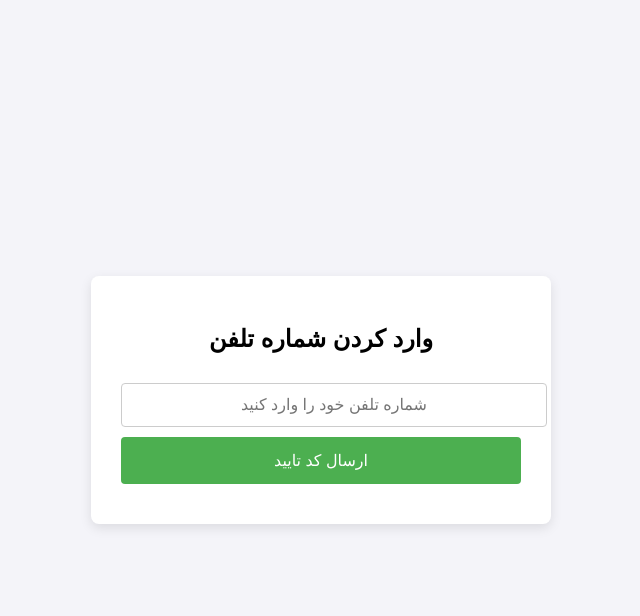
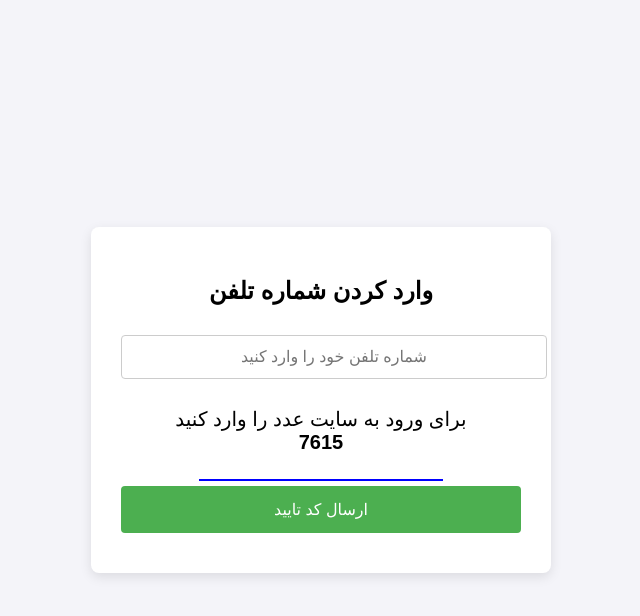
Before and after one commit to amirhoseniliw/shop, a PHP site: the page made by application/view/app/auth/otp-sms.php in a window 1280 px wide. Shown: the top 616 px of the page, without its empty margins (319-959 px from the left). Run offline with PHP 8.4, Linux system fonts and the light colour scheme; the template is opened without the code that fills it, so the values that code supplies are empty; some libraries are stand-ins or nearby versions.

Commit message:
fix som bog

```diff
--- a/application/view/app/auth/otp-sms.php
+++ b/application/view/app/auth/otp-sms.php
@@ -1,6 +1,10 @@
-<?php $mass = $this->flash('not_find_user'); ?>
+<?php $mass = $this->flash('not_find_user');
+$captcha_number = rand(1000, 9999); // تولید یک عدد تصادفی بین 1000 و 9999
+$_SESSION['captcha'] = $captcha_number; // ذخیره عدد در SESSION
+?>
 <!DOCTYPE html>
 <html lang="fa">
+
 <head>
     <meta charset="UTF-8">
     <link rel="icon" href="<?php echo $this->asset('/img_site/icon/icon.png') ?>">
@@ -17,6 +21,7 @@
         align-items: center;
         height: 100vh;
     }
+
     .container {
         background-color: #fff;
         padding: 30px;
@@ -26,7 +31,12 @@
         max-width: 400px;
         text-align: center;
     }
-    h2 { margin-bottom: 20px; font-size: 24px; }
+
+    h2 {
+        margin-bottom: 20px;
+        font-size: 24px;
+    }
+
     .input-field {
         width: 100%;
         padding: 12px;
@@ -36,6 +46,7 @@
         font-size: 16px;
         text-align: center;
     }
+
     .btn {
         width: 100%;
         padding: 14px;
@@ -46,11 +57,16 @@
         font-size: 16px;
         cursor: pointer;
     }
-    .btn:hover { background-color: #45a049; }
+
+    .btn:hover {
+        background-color: #45a049;
+    }
+
     .btn:disabled {
         background-color: gray;
         cursor: not-allowed;
     }
+
     .btn_back {
         margin-top: 10px;
         width: 40%;
@@ -62,21 +78,50 @@
         font-size: 16px;
         cursor: pointer;
     }
-    .btn_back:hover { background-color: rgb(137, 127, 220); }
+
+    .btn_back:hover {
+        background-color: rgb(137, 127, 220);
+    }
+
     .span {
         color: red;
         font-size: 15px;
         float: right;
         margin-bottom: 10px;
     }
+
     #timer {
         margin-top: 10px;
         font-size: 16px;
         color: red;
     }
-    #verification-section { display: none; }
+
+    #verification-section {
+        display: none;
+    }
+    .code_captcha {
+    font-size: 20px;
+    font-weight: bold;
+    text-align: center;
+}
+
+.input_code_captcha {
+    width: 60%;
+    height: 10%;
+    border: none;
+    border-bottom: 2px solid blue;
+    outline: none;
+    text-align: center;
+    font-weight: bold;
+    font-size: 20px;
+    display: block;
+    margin: auto;
+    margin-bottom: 5PX;
+}
+
     </style>
 </head>
+
 <body>
 
     <div class="container">
@@ -84,25 +129,25 @@
         <div id="phone-section">
             <h2>وارد کردن شماره تلفن</h2>
             <form id="phone-form" method="post" action="<?php echo $this->url('/auth/send_mss'); ?>">
-      <input type="tel" class="input-field" id="phone" name="phone" placeholder="شماره تلفن خود را وارد کنید" required pattern="^[0-9]{11}$" maxlength="11">
+                <input type="tel" class="input-field" id="phone" name="phone" placeholder="شماره تلفن خود را وارد کنید"
+                    required pattern="^[0-9]{11}$" maxlength="11">
                 <input type="hidden" name="g-recaptcha-response" id="g-recaptcha-response">
                 <?php if($mass != ''){ ?> <span class="span"><?= $mass ?></span><?php } ?>
+                <br>
+                <br>
+                <!-- captcha_number -->
+                <label style="font-size: 20px;" for="captcha">برای ورود به سایت عدد را وارد کنید
+                </label>
+                <div class="code_captcha"><?=$captcha_number?></div>
+
+                <input type="text" id="captcha" name="captcha" class="input_code_captcha" required>
                 <button type="submit" id="send-btn" class="btn">ارسال کد تایید</button>
                 <div id="timer"></div>
             </form>
         </div>
 
         <!-- فرم تایید کد -->
-  <div id="verification-section">
-    <h2>وارد کردن کد تایید</h2>
-    <form id="verification-form" method="post" action="<?php echo $this->url('/auth/password/') ?>">
-      <input type="hidden" name="phone_hidden" id="phone_hidden">
-      <input type="text" id="verification-code" class="input-field" name="code" placeholder="کد تایید را وارد کنید" required>
-      <button type="submit" class="btn">تایید</button>
-    </form>
-    <button id="edit-number-btn" class="btn_back">ویرایش شماره</button>
-  </div>
-</div>
+
 
         <script>
         const sendButton = document.getElementById("send-btn");
@@ -155,7 +200,9 @@
                 return;
             }
             grecaptcha.ready(function() {
-      grecaptcha.execute('your_site_key', {action: 'submit'}).then(function(token) {
+                grecaptcha.execute('your_site_key', {
+                    action: 'submit'
+                }).then(function(token) {
                     document.getElementById('g-recaptcha-response').value = token;
                     let now = Date.now();
                     let endTime = now + 120000;
@@ -184,4 +231,5 @@
         </script>
 
 </body>
+
 </html>
```
Also changed, not shown: application/controllers/Auth.php (+33 -36 lines), application/view/app/auth/code.php (+42 -39 lines). Lines whose indentation alone changed are shown as unchanged.
